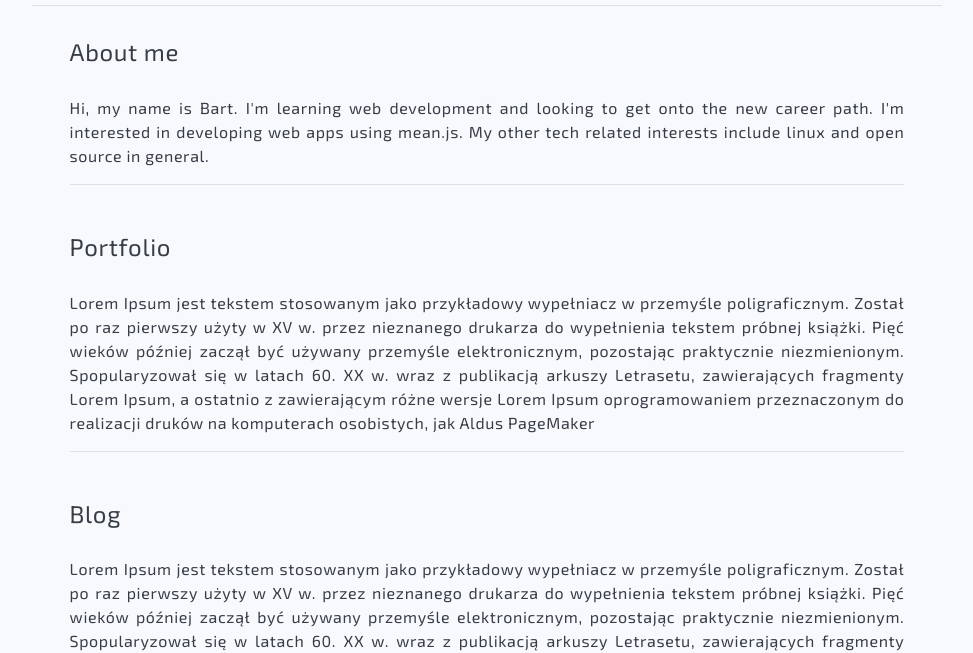
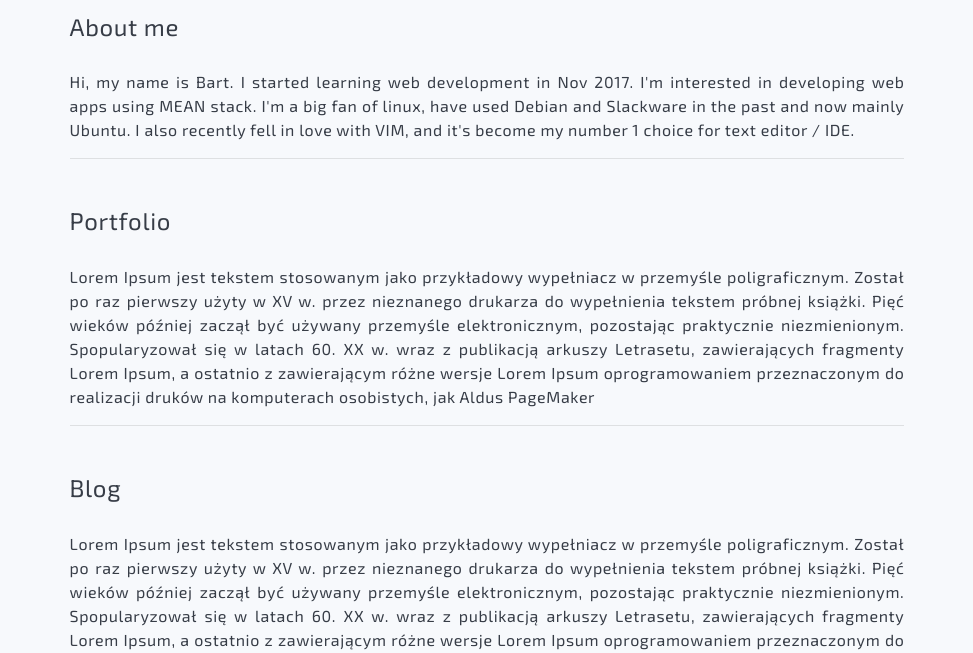
Before and after one commit to bartogorek/bartsportfolio, a plain HTML site: page index.html in a window 1280 px wide. Shown: the part 149-802 px from the top of the page, without its empty margins (153-1126 px from the left). Drawn offline with nearby package versions, Linux system fonts and the light colour scheme.

Commit message:
working on portfolio web 2

```diff
--- a/index.html
+++ b/index.html
@@ -12,7 +12,7 @@
     <link href="https://fonts.googleapis.com/css?family=Exo+2" rel="stylesheet">
     <link rel="stylesheet" href="https://cdnjs.cloudflare.com/ajax/libs/font-awesome/4.7.0/css/font-awesome.min.css">
 
-    <title>bart ogorek - web developer</title>
+    <title>bart ogorek - blog and portfolio</title>
   </head>
 
   <body>
@@ -43,10 +43,9 @@
       <div class="container content">
         <div class="about section">
           <h4 id="about">About me</h4>
-          <p>Hi, my name is Bart. I'm learning web development and looking to get
-          onto the new career path. I'm interested in developing web apps using
-          mean.js. My other tech related interests include linux and open source
-          in general.</p>
+          <p>Hi, my name is Bart. I started learning web development in Nov 2017. I'm interested in developing web apps using
+          MEAN stack. I'm a big fan of linux, have used Debian and Slackware in the past and now mainly Ubuntu. I also recently
+          fell in love with VIM, and it's become my number 1 choice for text editor / IDE.</p>
           <hr>
         </div>
       </div>
--- a/styles.css
+++ b/styles.css
@@ -11,7 +11,7 @@ body {
 
 .main {
 /*  padding: 1rem 9rem;*/
-  padding: 3% 9%;
+  padding: 1% 9%;
 }
 
 
```
